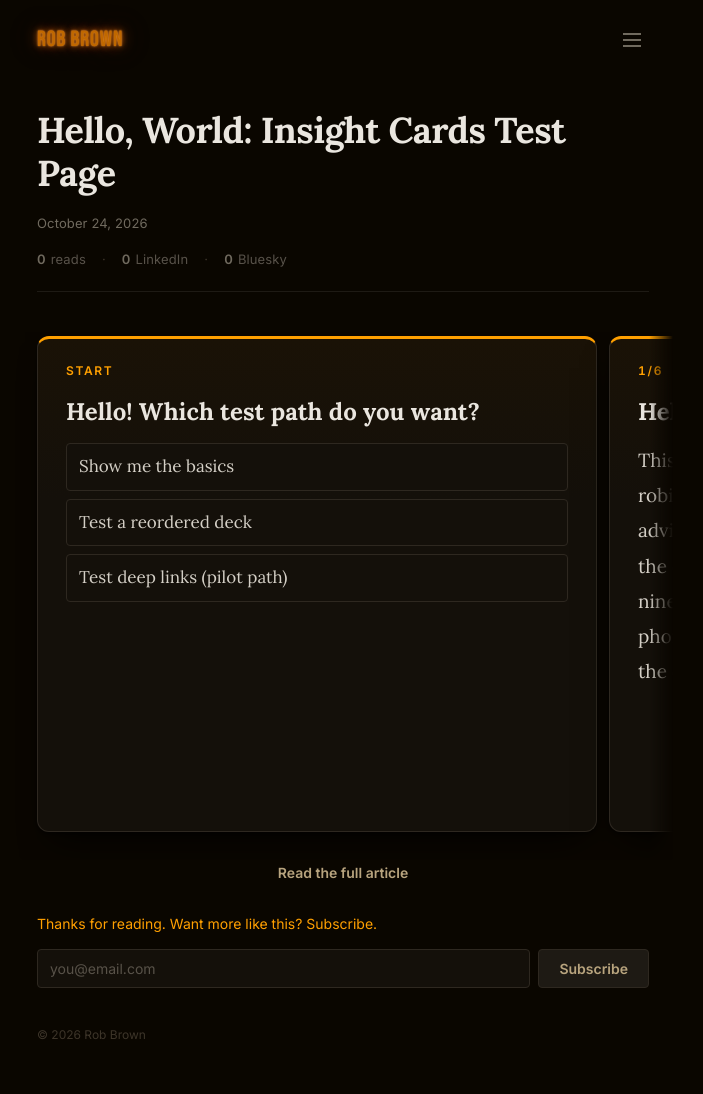
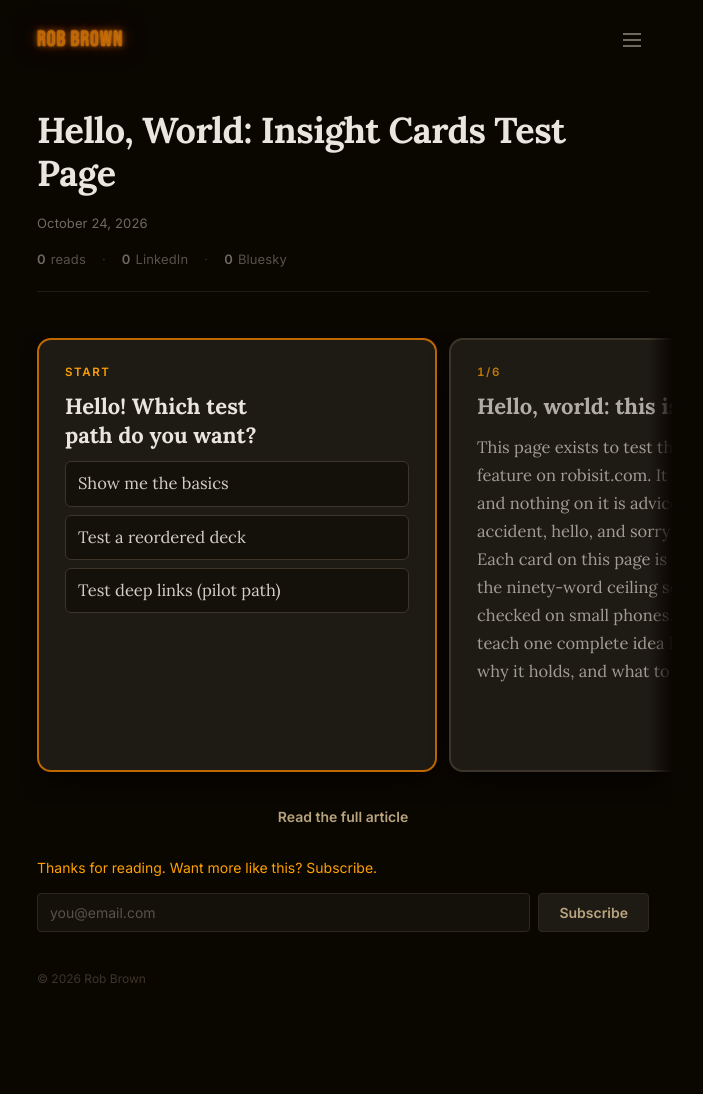
Before and after one commit to RobBrown/robisit, a Jekyll site: the page built from _articles/hello-world-cards.md, in a window 1280 px wide. Shown: the whole page, without its empty margins (297-1000 px from the left). Built offline with Jekyll 4.4.1, drawn with Linux system fonts in a browser that asks for light colours; after the commit the page ends 1038 px from its top, so only the background shows below that.

Commit message:
style: compact bordered cards; the current card leads and snaps to the text column

```diff
--- a/assets/css/insight-cards.css
+++ b/assets/css/insight-cards.css
@@ -1,15 +1,13 @@
 /* Insight Cards (PRD v2.1). Loaded only on posts with a valid cards block.
    Every colour and typeface is the site's own, taken from _layouts/article.html. */
 :root{
-  --ic-bg:#0a0600;          /* body background */
   --ic-surface:#14100a;     /* .toc, .menu-dropdown */
-  --ic-glow:#1a1206;        /* TL;DR block tint */
+  --ic-raised:#1e1a14;      /* subscribe button, menu hover */
+  --ic-edge:#3d3529;        /* byline and footer dots */
+  --ic-edge-on:#c06800;     /* nav brand (dark amber) */
   --ic-ink:#d4cfc6;         /* body text */
   --ic-ink-strong:#eae6df;  /* h1, h2 */
-  --ic-ink-soft:#9e9789;    /* blockquote, .toc-h2 */
-  --ic-rule-faint:#1e1a14;  /* header rule, subscribe button */
-  --ic-rule:#241f18;        /* .toc border */
-  --ic-rule-mid:#2e2820;    /* blockquote rule, input border */
+  --ic-ink-soft:#b8b09e;    /* .body pre code */
   --ic-rule-strong:#706a5e; /* input focus border */
   --ic-accent:#ffa000;      /* amber */
   --ic-ink-on-accent:#0a0600; /* body background, as text on amber */
@@ -17,67 +15,70 @@
   --ic-serif:'Lora',Georgia,'Times New Roman',serif;
   --ic-sans:'Inter',system-ui,sans-serif;
   --ic-gutter:24px;         /* article side padding */
-  --ic-card:min(86vw,560px);
+  --ic-card:min(80vw,400px);
 }
 @media(max-width:600px){:root{--ic-gutter:20px}}
 
 .ic-deck[hidden],.ic-expand[hidden]{display:none}
 /* Deck: native scroller spanning the column plus its gutters. As in the
-   prototype, the first card lines up with the text column and the next card's
-   edge shows on the right; later cards snap to the centre. */
+   prototype, the current card lines up with the text column and the next
+   card shows to its right. */
 .ic-deck{position:relative;margin:0 calc(-1 * var(--ic-gutter))}
 .ic-rail{
   position:relative;display:flex;gap:12px;
   overflow-x:auto;overflow-y:hidden;overscroll-behavior-x:contain;
   scroll-snap-type:x mandatory;scrollbar-width:none;
-  padding:4px var(--ic-gutter) 28px;
+  padding:6px var(--ic-gutter) 30px;
   scroll-padding-inline:var(--ic-gutter);
 }
 .ic-rail::-webkit-scrollbar{display:none}
 .ic-deck :focus-visible,.ic-expand :focus-visible{outline:2px solid var(--ic-accent);outline-offset:3px}
 .ic-rail:focus-visible{outline-offset:-2px}
 
-/* Cards are raised panels: the TL;DR block's amber rule and warm tint along
-   the top, a lifted border and a drop shadow. Title is .body h2, body is
-   .body p, options are the subscribe input, and the counter is the TL;DR label. */
+/* Cards are compact raised panels on a lighter surface with a solid 2px
+   border. The current card's border turns dark amber. All cards in a deck
+   share the tallest card's height (the rail stretches them). */
 .ic-card{
-  flex:0 0 var(--ic-card);scroll-snap-align:center;scroll-snap-stop:always;
-  display:flex;flex-direction:column;gap:12px;
-  min-height:min(520px,var(--ic-fill,440px));
-  padding:20px 20px 22px;
-  background:linear-gradient(180deg,var(--ic-glow),var(--ic-surface) 160px);
-  border:1px solid var(--ic-rule-mid);border-top:3px solid var(--ic-accent);border-radius:12px;
-  box-shadow:0 2px 4px rgba(0,0,0,.5),0 18px 36px -14px rgba(0,0,0,.9);
-  color:var(--ic-ink);font-family:var(--ic-serif);font-size:17px;line-height:1.8;
+  flex:0 0 var(--ic-card);scroll-snap-align:start;scroll-snap-stop:always;
+  display:flex;flex-direction:column;gap:10px;
+  padding:20px 20px 24px;
+  background:var(--ic-raised);
+  border:2px solid var(--ic-edge);border-radius:14px;
+  box-shadow:0 12px 28px -10px rgba(0,0,0,.9);
+  color:var(--ic-ink);font-family:var(--ic-serif);font-size:15.5px;line-height:1.65;
 }
+.ic-card.is-current{border-color:var(--ic-edge-on)}
+/* Neighbours step back so the current card leads; no transition (PRD 5.5). */
+.ic-card:not(.is-current)>:not(.ic-go){opacity:.72} /* lowest that keeps the amber counter at AA contrast */
 .ic-n{
-  font-family:var(--ic-sans);font-size:12px;font-weight:600;letter-spacing:.14em;line-height:1.4;
+  font-family:var(--ic-sans);font-size:11.5px;font-weight:600;letter-spacing:.14em;line-height:1.4;
   text-transform:uppercase;color:var(--ic-accent);font-variant-numeric:tabular-nums;
 }
 .ic-title,.ic-knows{
-  font-family:var(--ic-serif);font-size:24px;font-weight:700;line-height:1.3;
+  font-family:var(--ic-serif);font-size:20px;font-weight:700;line-height:1.3;text-wrap:balance;
   color:var(--ic-ink-strong);
 }
 .ic-resolves{color:var(--ic-ink-soft)}
 @media(min-width:601px){
   /* Fade the clipped neighbours into the page instead of cutting them off. */
   .ic-rail{-webkit-mask-image:linear-gradient(90deg,transparent,black var(--ic-gutter),black calc(100% - var(--ic-gutter)),transparent);mask-image:linear-gradient(90deg,transparent,black var(--ic-gutter),black calc(100% - var(--ic-gutter)),transparent)}
-  .ic-card{padding:24px 28px 28px;gap:16px;font-size:19px;line-height:1.85}
+  .ic-card{padding:24px 26px 28px;gap:12px;font-size:16.5px;line-height:1.7}
+  .ic-title,.ic-knows{font-size:22px}
 }
 
 .ic-options{display:flex;flex-direction:column;gap:8px}
 .ic-opt{
   display:block;width:100%;text-align:left;cursor:pointer;
-  padding:10px 12px;font:inherit;font-size:17px;line-height:1.5;
+  padding:10px 12px;font:inherit;line-height:1.4;
   color:var(--ic-ink);background:var(--ic-surface);
-  border:1px solid var(--ic-rule-mid);border-radius:4px;
+  border:1px solid var(--ic-edge);border-radius:6px;
 }
 .ic-opt[aria-checked="true"]{border-color:var(--ic-accent);border-left-width:3px;padding-left:10px}
 @media(hover:hover){.ic-opt:hover{border-color:var(--ic-rule-strong)}.ic-opt[aria-checked="true"]:hover{border-left-color:var(--ic-accent)}}
 
 .ic-go{
   align-self:flex-start;margin-top:4px;cursor:pointer;white-space:nowrap;
-  padding:10px 22px;border:1px solid var(--ic-accent);border-radius:4px;
+  padding:9px 22px;border:1px solid var(--ic-accent);border-radius:6px;
   font-family:var(--ic-sans);font-size:14px;font-weight:600;line-height:1.85;
   color:var(--ic-ink-on-accent);background:var(--ic-accent);
 }
@@ -86,12 +87,12 @@
 /* Chevrons, as in the prototype: pointer devices only, quiet until the deck is
    hovered or focused, sitting over the card edges. */
 .ic-chev{
-  position:absolute;top:calc(50% - 12px);transform:translateY(-50%);
+  position:absolute;top:calc(50% - 12px);transform:translateY(-50%);z-index:1;
   display:none;align-items:center;justify-content:center;
   width:40px;height:40px;padding:0 0 3px;cursor:pointer;opacity:0;
   font-family:var(--ic-sans);font-size:22px;line-height:1;
-  color:var(--ic-ink);background:var(--ic-surface);
-  border:1px solid var(--ic-rule-mid);border-radius:50%;
+  color:var(--ic-ink);background:var(--ic-raised);
+  border:2px solid var(--ic-edge);border-radius:50%;
   box-shadow:0 2px 8px rgba(0,0,0,.6);
 }
 .ic-chev:hover{color:var(--ic-accent);border-color:var(--ic-accent)}
@@ -102,7 +103,7 @@
   .ic-deck:hover .ic-chev,.ic-chev:focus-visible{opacity:1}
 }
 
-.ic-expand{display:flex;justify-content:center;margin-top:-6px}
+.ic-expand{display:flex;justify-content:center;margin-top:-4px}
 .ic-reveal{
   cursor:pointer;padding:10px 4px;background:none;border:0;
   font-family:var(--ic-sans);font-size:14px;font-weight:600;
--- a/assets/js/insight-cards.js
+++ b/assets/js/insight-cards.js
@@ -57,17 +57,23 @@
     return true;
   }
 
+  // Cards snap to the rail's start edge (the text column), set by its scroll-padding.
+  function pad() { return parseFloat(getComputedStyle(rail).scrollPaddingLeft) || 0; }
+
   function go(i, instant) {
     i = Math.max(0, Math.min(last(), i));
     var c = rail.children[i];
     aim = i;
-    rail.scrollTo({ left: c.offsetLeft - (rail.clientWidth - c.offsetWidth) / 2, behavior: instant || reduced.matches ? 'auto' : 'smooth' });
+    rail.scrollTo({ left: c.offsetLeft - pad(), behavior: instant || reduced.matches ? 'auto' : 'smooth' });
   }
 
+  // The current card is the one nearest the start edge; at the far end of the
+  // rail, where the last cards can't reach that edge, it's the last card.
   function nearest() {
-    var mid = rail.scrollLeft + rail.clientWidth / 2, best = 0, bd = Infinity;
+    if (rail.scrollLeft >= rail.scrollWidth - rail.clientWidth - 2) return last();
+    var edge = rail.scrollLeft + pad(), best = 0, bd = Infinity;
     [].forEach.call(rail.children, function (c, i) {
-      var d = Math.abs(c.offsetLeft + c.offsetWidth / 2 - mid);
+      var d = Math.abs(c.offsetLeft - edge);
       if (d < bd) { bd = d; best = i; }
     });
     return best;
@@ -75,8 +81,10 @@
 
   function setIdx(i, quiet) {
     if (i === idx) return;
+    if (rail.children[idx]) rail.children[idx].classList.remove('is-current');
     idx = i;
     var c = rail.children[i];
+    c.classList.add('is-current');
     var focused = document.activeElement;
     prev.disabled = i === 0;
     next.disabled = i === last();
@@ -133,13 +141,6 @@
     });
   }
 
-  /* First screen: cards fill the viewport below the masthead, leaving room for the reveal link. */
-  function fit() {
-    var card = terminal.getBoundingClientRect();
-    var below = expand.getBoundingClientRect().bottom - card.bottom;
-    deck.style.setProperty('--ic-fill', Math.floor(window.innerHeight - card.top - window.pageYOffset - below - 8) + 'px');
-  }
-
   radios.forEach(function (r) {
     r.addEventListener('click', function () {
       var id = r.getAttribute('data-path');
@@ -172,8 +173,7 @@
     requestAnimationFrame(function () { queued = false; setIdx(nearest()); });
   }, { passive: true });
 
-  window.addEventListener('resize', function () { fit(); go(idx, true); });
-  if (document.fonts && document.fonts.ready) document.fonts.ready.then(fit);
+  window.addEventListener('resize', function () { go(idx, true); });
 
   /* Boot: show the deck, collapse the article, apply any deep link (PRD 5.7). */
   var q = new URLSearchParams(location.search);
@@ -183,7 +183,6 @@
   deck.hidden = false;
   expand.hidden = false;
   article.hidden = true;
-  fit();
   go(start, true);
   aim = null;
   setIdx(start, true);
```
Also changed, not shown: DECISIONS.md (+4 -4 lines), tests/a11y.spec.js (+1 -1 lines), tests/helpers.js (+5 -4 lines), tests/layout.spec.js (+5 -4 lines).
